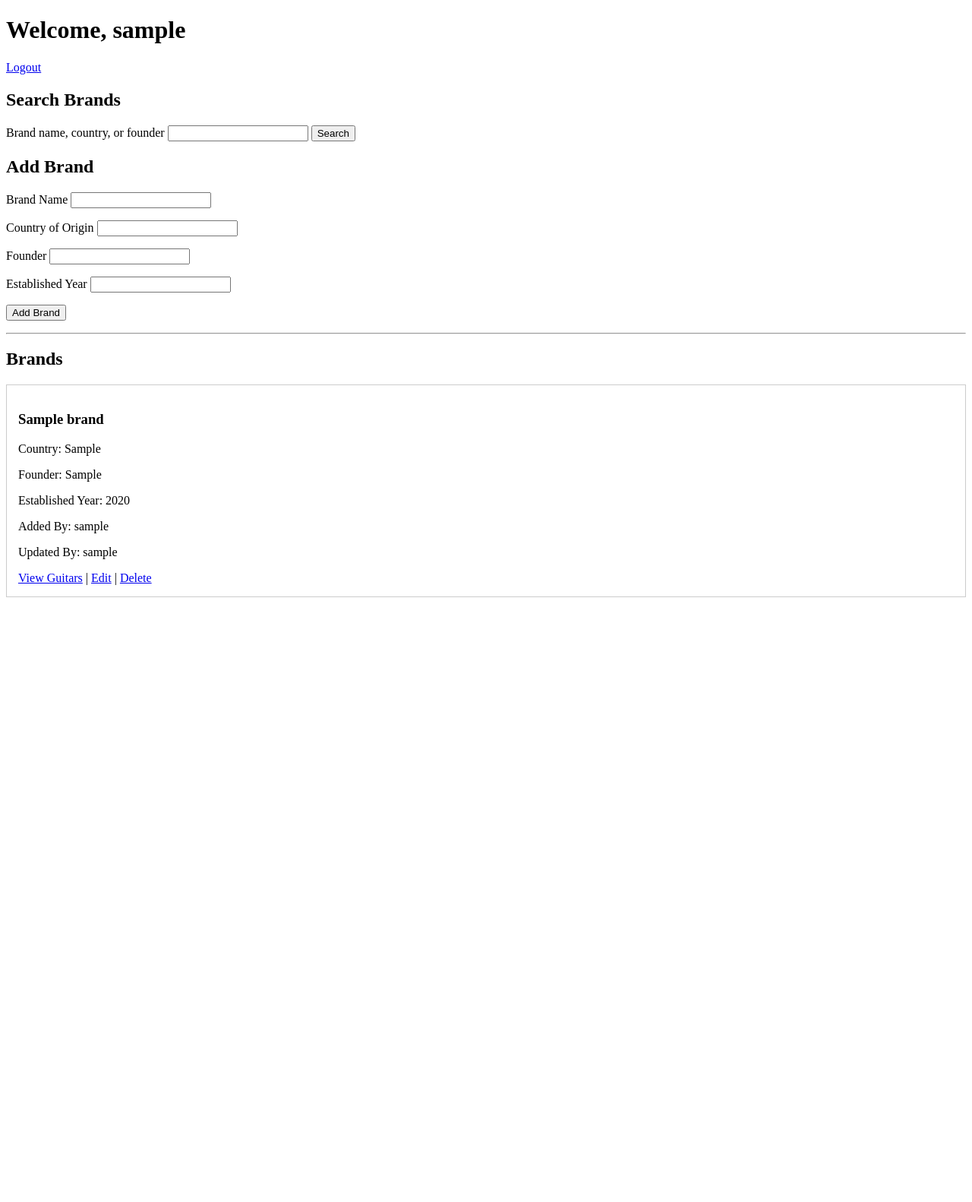
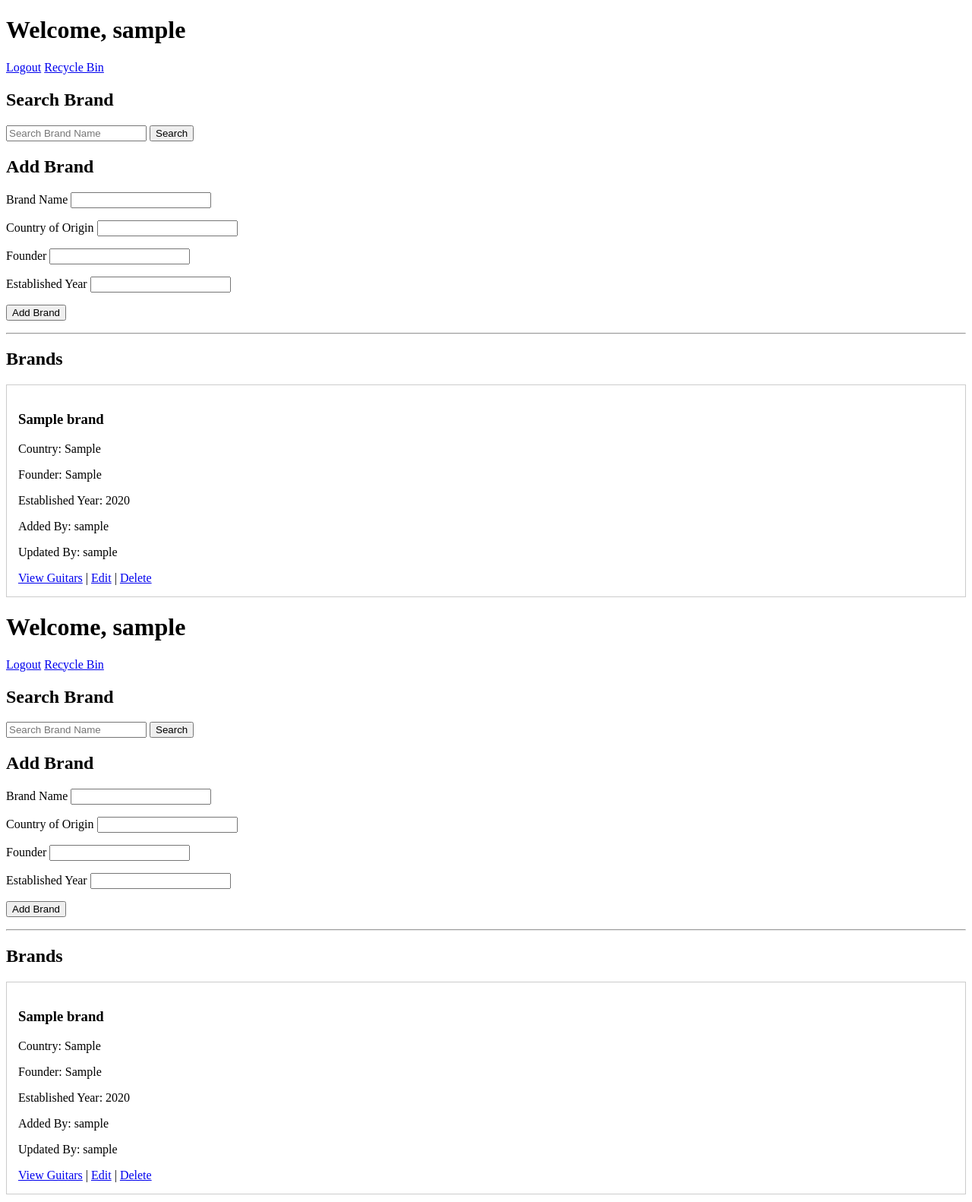
Before and after one commit to vincepetermanalo-netizen/guitar_retail_storeee, a PHP site: page / in a window 1280 px wide. Shown: the whole page at 76% size. Before the commit the page ends 786 px from the top, so only its background shows below. Run offline with PHP 8.4, Linux system fonts and the light colour scheme; the visitor is signed in with stand-in values (Sample User, id 1); tables that the repository leaves empty hold one stand-in row (values such as "Sample post").

Commit message:
Enhance brand management with recycle bin and search
Updated the brand management page to include a recycle bin link and improved the search functionality.

```diff
--- a/index.php
+++ b/index.php
@@ -9,6 +9,8 @@ $search = trim($_GET['search'] ?? '');
 $brands = $search === ''
     ? getAllBrands($pdo)
     : searchBrands($pdo, $search);
+
+$brands = getAllBrands($pdo);
 ?>
 
 <!DOCTYPE html>
@@ -21,16 +23,11 @@ $brands = $search === ''
 <body>
     <h1>Welcome, <?php echo htmlspecialchars($_SESSION['username']); ?></h1>
     <a href="logout.php">Logout</a>
+    <a href="recyclebin.php">Recycle Bin</a>
 
-    <h2>Search Brands</h2>
-<form method="GET" action="index.php">
-    <label for="search">Brand name, country, or founder</label>
-    <input
-        type="search"
-        name="search"
-        id="search"
-        value="<?php echo htmlspecialchars($search); ?>"
-    >
+    <h2>Search Brand</h2>
+    <form method="GET">
+        <input type="text" name="search" placeholder="Search Brand Name" value="<?php echo htmlspecialchars($search); ?>">
         <button type="submit">Search</button>
     </form>
 
@@ -79,8 +76,92 @@ $brands = $search === ''
                 <p>Updated By: <?php echo htmlspecialchars($brand['updated_by_name'] ?? 'unknown'); ?></p>
 
                 <a href="viewprojects.php?brand_id=<?php echo $brand['brand_id']; ?>">View Guitars</a> |
-            <a href="editbrand.php?brand_id=<?php echo $brand['brand_id']; ?>">Edit</a> |
-            <a href="deletebrand.php?brand_id=<?php echo $brand['brand_id']; ?>">Delete</a>
+                <a href="editbrands.php?brand_id=<?php echo $brand['brand_id']; ?>">Edit</a> |
+                <a href="deletebrands.php?brand_id=<?php echo $brand['brand_id']; ?>">Delete</a>
+            </div>
+        <?php } ?>
+    <?php endif; ?>
+</body>
+</html><?php
+require_once 'core/auth.php';
+requireLogin();
+
+require_once 'core/dbConfig.php';
+require_once 'core/models.php';
+
+$search = trim($_GET['search'] ?? '');
+$brands = $search === ''
+    ? getAllBrands($pdo)
+    : searchBrands($pdo, $search);
+
+$brands = getAllBrands($pdo);
+?>
+
+<!DOCTYPE html>
+<html lang="en">
+<head>
+    <meta charset="UTF-8">
+    <meta name="viewport" content="width=device-width, initial-scale=1.0">
+    <title>Brand Management</title>
+</head>
+<body>
+    <h1>Welcome, <?php echo htmlspecialchars($_SESSION['username']); ?></h1>
+    <a href="logout.php">Logout</a>
+    <a href="recyclebin.php">Recycle Bin</a>
+
+    <h2>Search Brand</h2>
+    <form method="GET">
+        <input type="text" name="search" placeholder="Search Brand Name" value="<?php echo htmlspecialchars($search); ?>">
+        <button type="submit">Search</button>
+    </form>
+
+    <h2>Add Brand</h2>
+
+    <form action="core/handleForms.php" method="POST">
+        <p>
+            <label for="brandName">Brand Name</label>
+            <input type="text" name="brandName" id="brandName" required>
+        </p>
+
+        <p>
+            <label for="countryOfOrigin">Country of Origin</label>
+            <input type="text" name="countryOfOrigin" id="countryOfOrigin">
+        </p>
+
+        <p>
+            <label for="founder">Founder</label>
+            <input type="text" name="founder" id="founder">
+        </p>
+
+        <p>
+            <label for="establishedYear">Established Year</label>
+            <input type="number" name="establishedYear" id="establishedYear">
+        </p>
+
+        <p>
+            <input type="submit" name="insertBrandBtn" value="Add Brand">
+        </p>
+    </form>
+
+    <hr>
+
+    <h2>Brands</h2>
+
+    <?php if (empty($brands)) : ?>
+        <p>No matching brand found.</p>
+    <?php else : ?>
+        <?php foreach ($brands as $brand) { ?>
+            <div style="border:1px solid #ccc; padding:15px; margin:10px 0;">
+                <h3><?php echo htmlspecialchars($brand['brand_name']); ?></h3>
+                <p>Country: <?php echo htmlspecialchars($brand['country_of_origin']); ?></p>
+                <p>Founder: <?php echo htmlspecialchars($brand['founder']); ?></p>
+                <p>Established Year: <?php echo htmlspecialchars($brand['established_year']); ?></p>
+                <p>Added By: <?php echo htmlspecialchars($brand['added_by_name'] ?? 'unknown'); ?></p>
+                <p>Updated By: <?php echo htmlspecialchars($brand['updated_by_name'] ?? 'unknown'); ?></p>
+
+                <a href="viewprojects.php?brand_id=<?php echo $brand['brand_id']; ?>">View Guitars</a> |
+                <a href="editbrands.php?brand_id=<?php echo $brand['brand_id']; ?>">Edit</a> |
+                <a href="deletebrands.php?brand_id=<?php echo $brand['brand_id']; ?>">Delete</a>
             </div>
         <?php } ?>
     <?php endif; ?>
```
Lines whose indentation alone changed are shown as unchanged.
